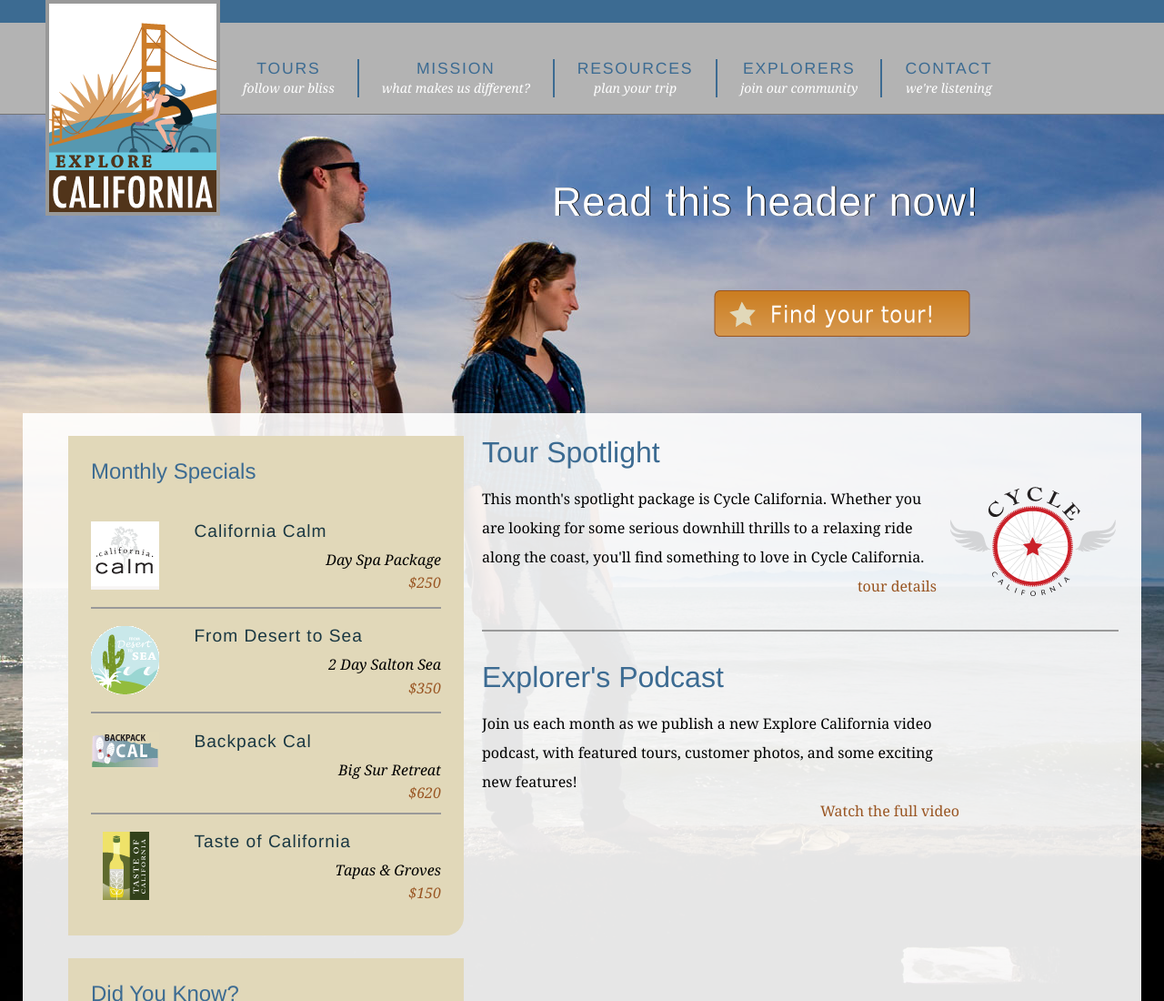
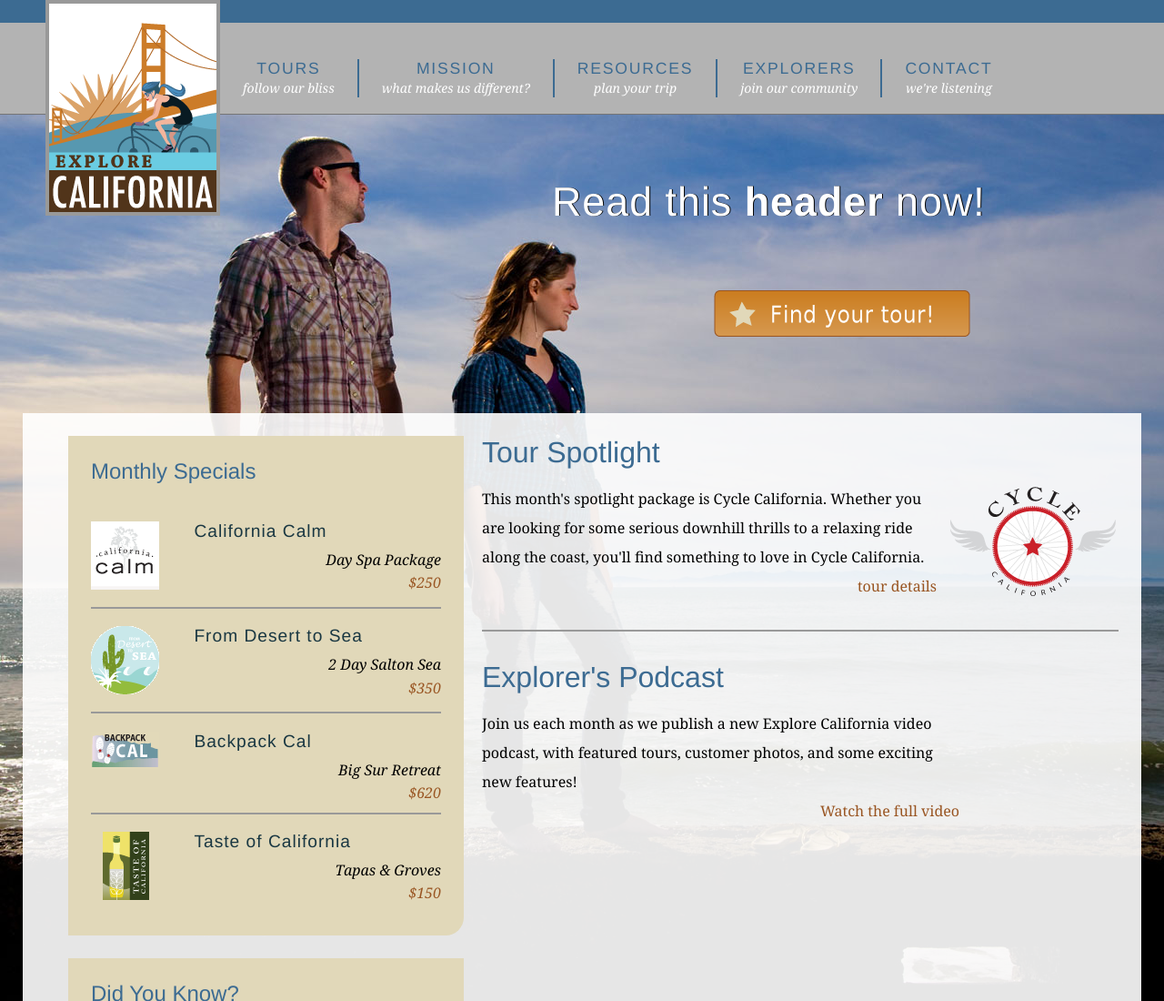
Before and after one commit to kristers-z/sandbox, a plain HTML site: page index.html in a window 1280 px wide. Shown: the top 1100 px of the page at 91% size. Drawn offline with Linux system fonts and the light colour scheme.

Commit message:
Add strong tags in main header in index.html

```diff
--- a/index.html
+++ b/index.html
@@ -54,7 +54,7 @@
       </div>
 
       <div id="actionCall">
-        <h1>Read this header now!</h1>
+        <h1>Read this <strong>header</strong> now!</h1>
         <a href="tours.html" title="Find your tour!"><h2>Find your tour</h2></a>
       </div>
 
```
